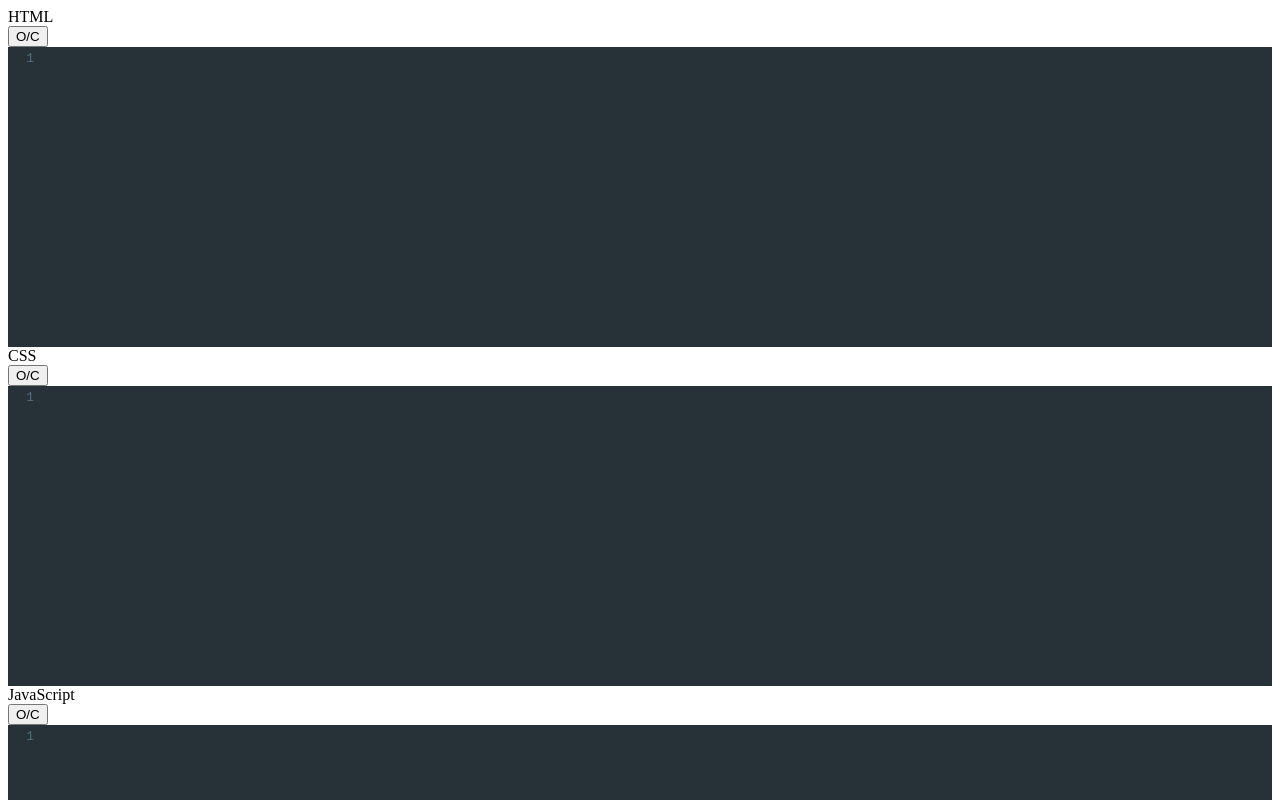
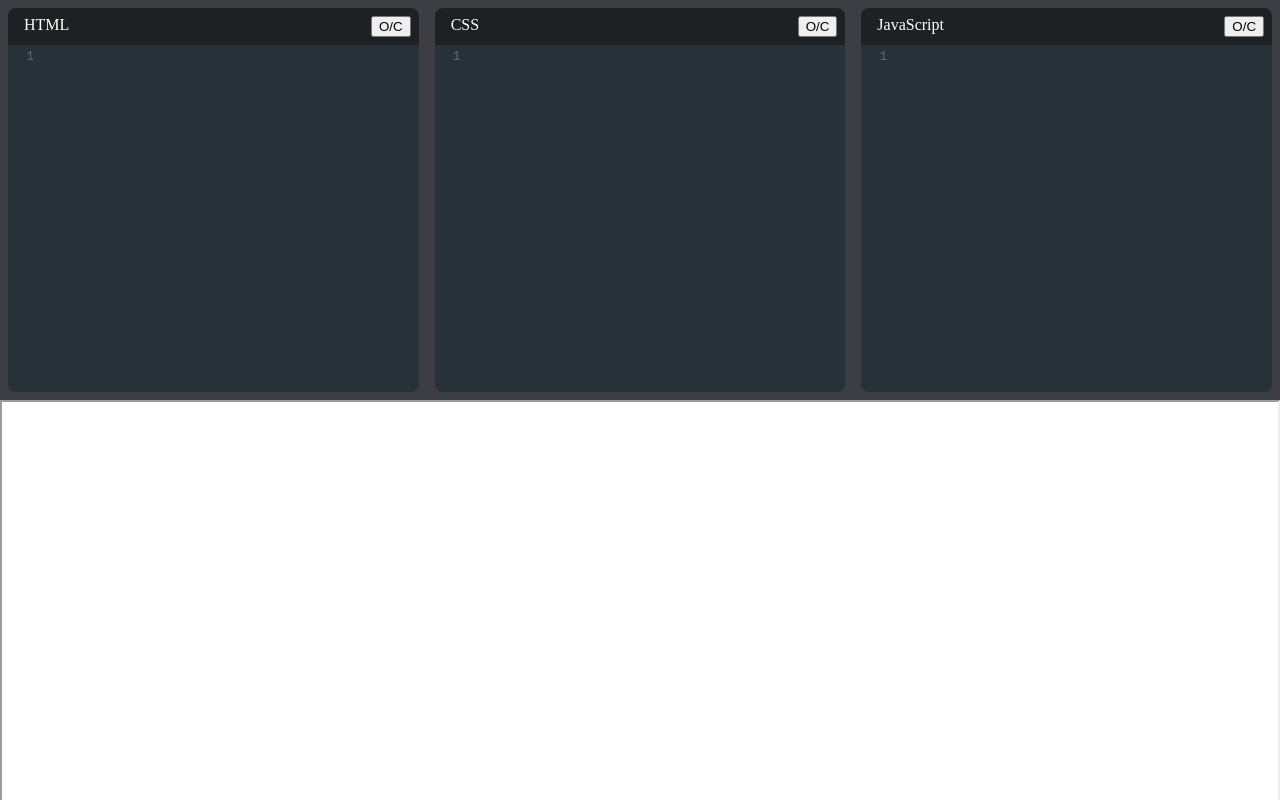
Before and after one commit to Anindya-ctrl/Codepen-Clone, a React (Create React App) app: page / in a window 1280 px wide. Shown: the top 800 px of the page. Built offline with nearby package versions, Linux system fonts and the light colour scheme.

Commit message:
set up styles for editors

```diff
--- a/src/components/CodeEditor.jsx
+++ b/src/components/CodeEditor.jsx
@@ -11,8 +11,10 @@ function CodeEditor({ value, language, editorTitle, onChange }) {
 
     return (
         <div className="editor-container">
-            <div className="editor-title">{ editorTitle }</div>
-            <button>O/C</button>
+            <div className="editor-head">
+                { editorTitle }
+                <button>O/C</button>
+            </div>
 
             <ControlledEditor
                 value={ value }
@@ -23,7 +25,6 @@ function CodeEditor({ value, language, editorTitle, onChange }) {
                     theme: 'material',
                     lineNumbers: true,
                     lineWrapping: true,
-                    lineSeparator:true,
                 }}
             />
         </div>
--- a/src/index.js
+++ b/src/index.js
@@ -1,5 +1,6 @@
 import React from 'react';
 import ReactDOM from 'react-dom';
 import App from './components/App';
+import './styles/App.css';
 
 ReactDOM.render(<App />, document.getElementById('codepen-clone'));
--- /dev/null
+++ b/src/styles/App.css
@@ -0,0 +1,48 @@
+:root {
+    --editor-background: hsl(225, 6%, 25%);
+    --editor-title-background: hsl(225, 6%, 13%);
+}
+
+body {
+    margin: 0;
+    box-sizing: border-box;
+}
+
+.pen {
+    height: 50vh;
+    display: flex;
+}
+
+.pen-top {
+    background-color: var(--editor-background);
+}
+
+.editor-container {
+    display: flex;
+    flex-grow: 1;
+    flex-basis: 0;
+    flex-direction: column;
+    padding: 0.5rem;
+    background: var(--editor-background);
+}
+
+.editor-head {
+    color: white;
+    display: flex;
+    justify-content: space-between;
+    background-color: var(--editor-title-background);
+    padding: 0.5rem 0.5rem 0.5rem 1rem;
+    border-top-left-radius: 0.5rem;
+    border-top-right-radius: 0.5rem;
+}
+
+.code-mirror-wrapper {
+    flex-grow: 1;
+    border-bottom-left-radius: 0.5rem;
+    border-bottom-right-radius: 0.5rem;
+    overflow: hidden;
+}
+
+.CodeMirror {
+    height: 100% !important;
+}
```
